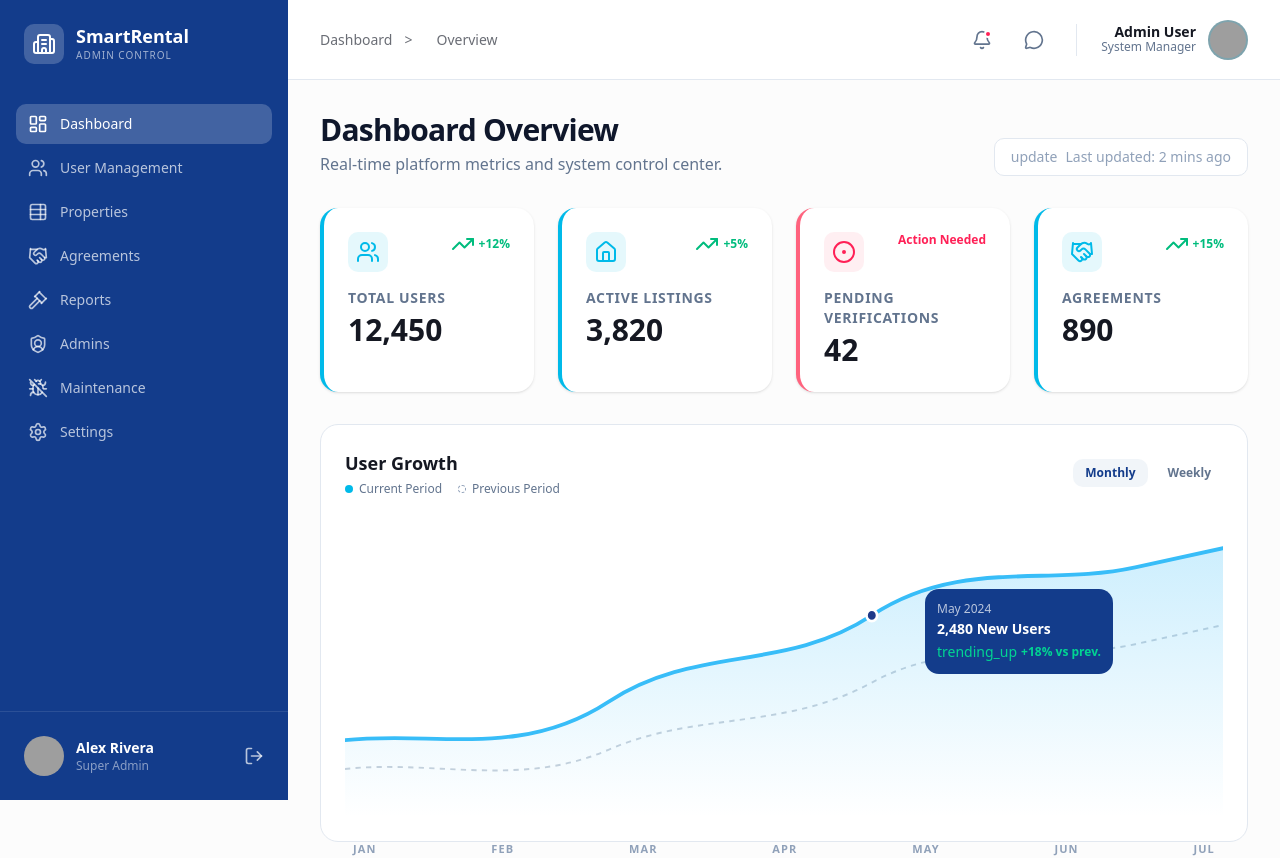
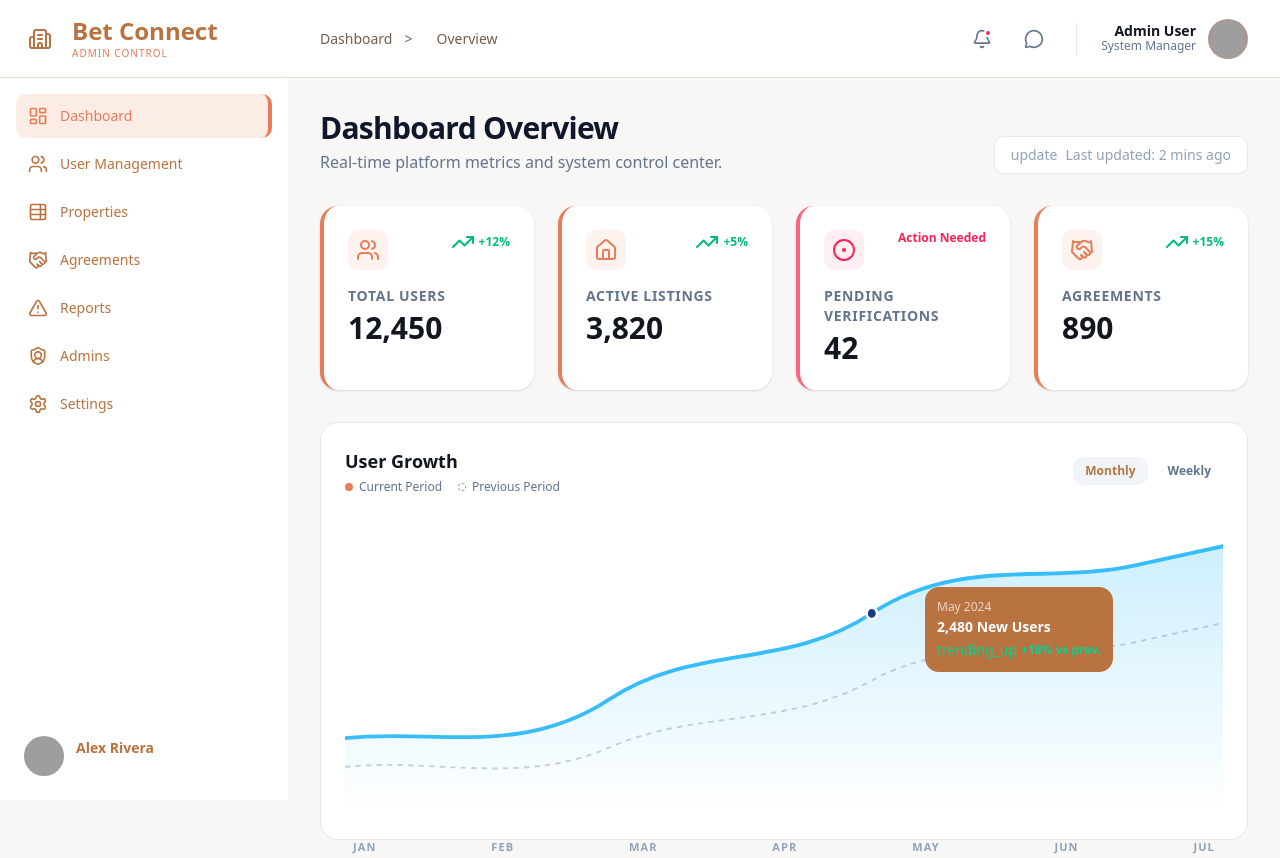
Before and after one commit to SmartHouseRental/frontend, a React app: page /admin/overview in a window 1280 px wide. Shown: the top 858 px of the page. Built offline with nearby package versions, Linux system fonts and the light colour scheme; grey boxes are pictures that could not be loaded; the HTML template or start-up script is replaced by a standard one.

Commit message:
style: update color variables and admin sidbar and header

```diff
--- a/src/App.jsx
+++ b/src/App.jsx
@@ -2,6 +2,9 @@ import { BrowserRouter, Navigate, Route, Routes } from 'react-router';
 import AdminLayout from './components/AdminLayout';
 import Overview from './pages/admin/Overview';
 import UserManagment from './pages/admin/UserManagment';
+import PropertiesPage from './pages/admin/PropertiesPage';
+import ReportsPage from './pages/admin/ReportPages';
+import AgreementsPage from './pages/admin/AgreementsPage';
 
 function App() {
   return (
@@ -20,6 +23,9 @@ function App() {
           <Route index element={<Navigate replace to="overview" />} />
           <Route path="overview" element={<Overview />} />
           <Route path="users" element={<UserManagment />} />
+          <Route path="properties" element={<PropertiesPage />} />
+          <Route path="reports" element={<ReportsPage />} />
+          <Route path="agreements" element={<AgreementsPage />} />
 
           {/*<Route path="listings" element={<ListingsPage />} />
           <Route path="verifications" element={<VerificationsPage />} />
--- a/src/components/AdminHeader.jsx
+++ b/src/components/AdminHeader.jsx
@@ -43,7 +43,7 @@ function AdminHeader() {
   });
 
   return (
-    <header className="sticky top-0 z-40 flex h-20 items-center justify-between border-b border-slate-200 bg-white px-8">
+    <header className="border-border bg-sidebar sticky top-0 z-40 flex h-19.5 items-center justify-between border-b px-8">
       <div className="flex flex-1 items-center gap-6">
         <nav className="flex items-center text-sm font-medium">
           {breadcrumbs.map((crumb, index) => {
--- a/src/components/AdminSidebar.jsx
+++ b/src/components/AdminSidebar.jsx
@@ -1,8 +1,7 @@
 import { Users } from 'lucide-react';
 import { Handshake } from 'lucide-react';
-import { BugOff } from 'lucide-react';
 import { LogOut } from 'lucide-react';
-import { Gavel } from 'lucide-react';
+import { TriangleAlert } from 'lucide-react';
 import { Settings } from 'lucide-react';
 import { ShieldUser } from 'lucide-react';
 import { TableProperties } from 'lucide-react';
@@ -43,18 +42,14 @@ function AdminSidebar() {
     {
       to: 'reports',
       label: 'Reports',
-      Icon: Gavel,
+      Icon: TriangleAlert,
     },
     {
       to: 'admins',
       label: 'Admins',
       Icon: ShieldUser,
     },
-    {
-      to: 'maintenance',
-      label: 'Maintenance',
-      Icon: BugOff,
-    },
+
     {
       to: 'settings',
       label: 'Settings',
@@ -63,19 +58,23 @@ function AdminSidebar() {
   ];
 
   const getNavLinkClass = ({ isActive }) =>
-    `flex items-center gap-3 rounded-lg px-3 py-2.5 text-sm font-medium transition-colors ${
-      isActive ? 'bg-white/20 text-white' : 'text-white/70 hover:bg-white/10 hover:text-white'
+    `flex items-center gap-3 rounded-lg px-3 py-3 text-sm font-medium transition-colors ${
+      isActive
+        ? 'bg-sidebar-primary/15  text-sidebar-primary border-r-sidebar-primary border-r-4'
+        : ' hover:bg-sidebar-primary/10 hover:text-sidebar-primary'
     }`;
 
   return (
-    <aside className="bg-primary fixed inset-y-0 left-0 z-50 flex w-72 flex-col text-white">
-      <div className="flex items-center gap-3 p-6">
+    <aside className="bg-sidebar text-primary fixed inset-y-0 left-0 z-50 flex w-72 flex-col">
+      <div className="border-b-border flex items-center gap-3 border-b px-5 py-4">
         <div className="flex h-10 w-10 items-center justify-center rounded-lg bg-white/20">
           <Building2 size={24} />
         </div>
         <div>
-          <h1 className="text-lg leading-tight font-bold">SmartRental</h1>
-          <p className="text-[10px] tracking-widest text-white/60 uppercase">Admin Control</p>
+          <h1 className="text-2xl leading-tight font-extrabold">Bet Connect</h1>
+          <p className="text-sidebar-primary text-[10px] tracking-widest uppercase">
+            Admin Control
+          </p>
         </div>
       </div>
 
--- a/src/index.css
+++ b/src/index.css
@@ -49,98 +49,104 @@
   --radius: 0.625rem;
 
   /* Backgrounds */
-  --background: oklch(0.99 0 0); /* #FFFFFF */
-  --foreground: oklch(0.21 0.02 270); /* #1F2937 */
+  --background: oklab(97.662% 0.00065 0.00147);
+  --foreground: oklch(0.2 0.02 260);
+  --card: oklch(100% 0.00011 271.152);
+  --card-foreground: oklch(0.2 0.02 260);
 
-  --card: oklch(0.985 0 0); /* #F8FAFC */
-  --card-foreground: oklch(0.21 0.02 270);
+  --popover: oklch(0.98 0.015 70);
+  --popover-foreground: oklch(0.2 0.02 260);
 
-  --popover: oklch(0.99 0 0);
-  --popover-foreground: oklch(0.21 0.02 270);
-
-  /* Primary – Navy Blue */
-  --primary: oklch(0.38 0.14 262); /* #1E3A8A */
-  --primary-foreground: oklch(0.99 0 0); /* white */
+  /* Primary – Soft Brown (main buttons, nav) */
+  --primary: oklch(0.62 0.11 55); /* #A47551 */
+  --primary-foreground: oklch(0.98 0.015 70); /* light warm beige for contrast */
 
   /* Secondary / Muted surfaces */
-  --secondary: oklch(0.97 0.01 250);
-  --secondary-foreground: oklch(0.38 0.14 262);
+  --secondary: oklch(0.88 0.03 60); /* softer warm gray-brown */
+  --secondary-foreground: oklch(0.62 0.11 55);
 
-  --muted: oklch(0.95 0.01 250);
-  --muted-foreground: oklch(53.487% 0.01305 269.453);
+  --muted: oklch(0.94 0.02 65);
+  --muted-foreground: oklch(0.5 0.04 60);
 
-  /* Accent – Sky Blue */
-  --accent: oklch(0.72 0.16 220); /* #38BDF8 */
-  --accent-foreground: oklch(0.21 0.02 270);
+  /* Accent – Terracotta/Clay (highlights, links, icons) */
+  --accent: oklch(0.7 0.14 40); /* #D97745 */
+  --accent-foreground: oklch(0.98 0.015 70);
 
-  /* Destructive */
-  --destructive: oklch(0.62 0.22 27);
+  /* Destructive – Keep warm red-brown for warnings/errors */
+  --destructive: oklch(0.6 0.18 25); /* adjusted warm red-brown */
 
   /* Borders & inputs */
-  --border: oklch(0.9 0.01 250);
-  --input: oklch(0.9 0.01 250);
-  --ring: oklch(0.72 0.16 220);
+  --border: oklch(0.9 0.025 65);
+  --input: oklch(0.9 0.025 65);
+  --ring: oklch(0.7 0.14 40); /* accent ring */
 
-  /* Charts */
-  --chart-1: oklch(0.38 0.14 262); /* primary */
-  --chart-2: oklch(0.72 0.16 220); /* accent */
-  --chart-3: oklch(0.55 0.1 240);
-  --chart-4: oklch(0.8 0.12 210);
-  --chart-5: oklch(0.65 0.18 200);
+  /* Charts – Earthy palette variations */
+  --chart-1: oklch(0.62 0.11 55); /* primary brown */
+  --chart-2: oklch(0.7 0.14 40); /* terracotta accent */
+  --chart-3: oklch(0.55 0.09 50);
+  --chart-4: oklch(0.78 0.08 75);
+  --chart-5: oklch(0.65 0.12 45);
 
-  /* Sidebar */
-  --sidebar: oklch(0.38 0.14 262); /* Navy */
-  --sidebar-foreground: oklch(0.99 0 0);
-  --sidebar-primary: oklch(0.72 0.16 220); /* Sky */
-  --sidebar-primary-foreground: oklch(0.21 0.02 270);
-  --sidebar-accent: oklch(0.45 0.12 250);
-  --sidebar-accent-foreground: oklch(0.99 0 0);
-  --sidebar-border: oklch(0.33 0.12 262);
-  --sidebar-ring: oklch(0.72 0.16 220);
+  /* Sidebar – Warm earthy sidebar */
+  --sidebar: oklch(100% 0.00011 271.152); /* soft brown */
+  --sidebar-foreground: oklch(0.98 0.015 70);
+  --sidebar-primary: oklch(0.7 0.14 40); /* terracotta */
+  --sidebar-primary-foreground: oklch(0.98 0.015 70);
+  --sidebar-accent: oklch(0.88 0.03 60);
+  --sidebar-accent-foreground: oklch(0.2 0.02 260);
+  --sidebar-border: oklch(0.55 0.08 50);
+  --sidebar-ring: oklch(0.7 0.14 40);
 }
 
 .dark {
-  --background: oklch(0.18 0.02 270);
-  --foreground: oklch(0.99 0 0);
+  --background: oklch(0.28 0.04 60); /* deep warm brown-gray */
+  --foreground: oklch(0.94 0.02 65); /* light warm beige text */
 
-  --card: oklch(0.22 0.03 270);
-  --card-foreground: oklch(0.99 0 0);
+  --card: oklch(0.32 0.05 58);
+  --card-foreground: oklch(0.94 0.02 65);
 
-  --popover: oklch(0.22 0.03 270);
-  --popover-foreground: oklch(0.99 0 0);
+  --popover: oklch(0.32 0.05 58);
+  --popover-foreground: oklch(0.94 0.02 65);
 
-  --primary: oklch(0.72 0.16 220); /* Sky Blue */
-  --primary-foreground: oklch(0.18 0.02 270);
+  /* Primary – Terracotta becomes more prominent in dark mode */
+  --primary: oklch(0.7 0.14 40); /* #D97745 */
+  --primary-foreground: oklch(0.28 0.04 60);
 
-  --secondary: oklch(0.28 0.03 270);
-  --secondary-foreground: oklch(0.99 0 0);
+  /* Secondary / Muted */
+  --secondary: oklch(0.4 0.06 55);
+  --secondary-foreground: oklch(0.94 0.02 65);
 
-  --muted: oklch(0.28 0.03 270);
-  --muted-foreground: oklch(0.7 0.02 270);
+  --muted: oklch(0.38 0.05 58);
+  --muted-foreground: oklch(0.7 0.03 65);
 
-  --accent: oklch(0.38 0.14 262); /* Navy */
-  --accent-foreground: oklch(0.99 0 0);
+  /* Accent – Softer brown in dark mode */
+  --accent: oklch(0.62 0.11 55);
+  --accent-foreground: oklch(0.28 0.04 60);
 
-  --destructive: oklch(0.65 0.22 27);
+  /* Destructive */
+  --destructive: oklch(0.65 0.18 30);
 
-  --border: oklch(1 0 0 / 12%);
-  --input: oklch(1 0 0 / 15%);
-  --ring: oklch(0.72 0.16 220);
+  /* Borders & inputs */
+  --border: oklch(1 0 0 / 0.12);
+  --input: oklch(1 0 0 / 0.15);
+  --ring: oklch(0.7 0.14 40);
 
-  --chart-1: oklch(0.72 0.16 220);
-  --chart-2: oklch(0.38 0.14 262);
-  --chart-3: oklch(0.65 0.18 200);
-  --chart-4: oklch(0.55 0.12 240);
-  --chart-5: oklch(0.8 0.12 210);
+  /* Charts – Adjusted for dark readability */
+  --chart-1: oklch(0.7 0.14 40);
+  --chart-2: oklch(0.62 0.11 55);
+  --chart-3: oklch(0.65 0.12 45);
+  --chart-4: oklch(0.78 0.08 75);
+  --chart-5: oklch(0.55 0.09 50);
 
-  --sidebar: oklch(0.22 0.03 270);
-  --sidebar-foreground: oklch(0.99 0 0);
-  --sidebar-primary: oklch(0.72 0.16 220);
-  --sidebar-primary-foreground: oklch(0.18 0.02 270);
-  --sidebar-accent: oklch(0.28 0.03 270);
-  --sidebar-accent-foreground: oklch(0.99 0 0);
-  --sidebar-border: oklch(1 0 0 / 12%);
-  --sidebar-ring: oklch(0.72 0.16 220);
+  /* Sidebar – Deeper earthy in dark mode */
+  --sidebar: oklch(0.32 0.05 58);
+  --sidebar-foreground: oklch(0.94 0.02 65);
+  --sidebar-primary: oklch(0.7 0.14 40);
+  --sidebar-primary-foreground: oklch(0.28 0.04 60);
+  --sidebar-accent: oklch(0.4 0.06 55);
+  --sidebar-accent-foreground: oklch(0.94 0.02 65);
+  --sidebar-border: oklch(1 0 0 / 0.12);
+  --sidebar-ring: oklch(0.7 0.14 40);
 }
 
 @layer base {
```
